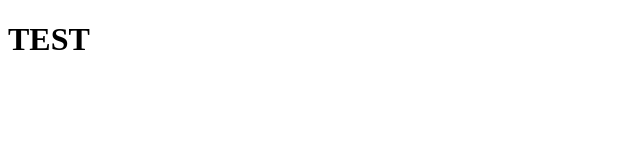
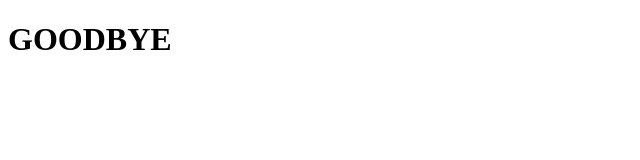
Before and after one commit to juliehenrydesign/TEST, a plain HTML site: page index.html in a window 1280 px wide. Shown: the whole page, without its empty margins (0-640 px from the left). Drawn offline with Linux system fonts and the light colour scheme.

Commit message:
changed h1

```diff
--- a/index.html
+++ b/index.html
@@ -4,6 +4,6 @@
 	<title>TEST</title>
 </head>
 <body>
-<h1>TEST</h1>
+<h1>GOODBYE</h1>
 </body>
 </html>
```
